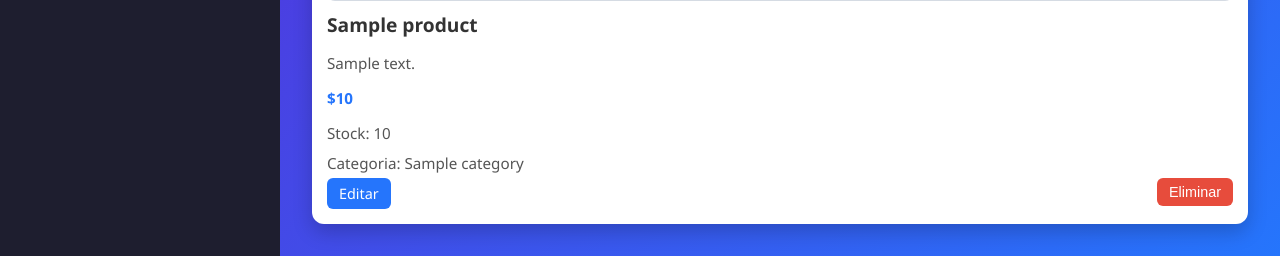
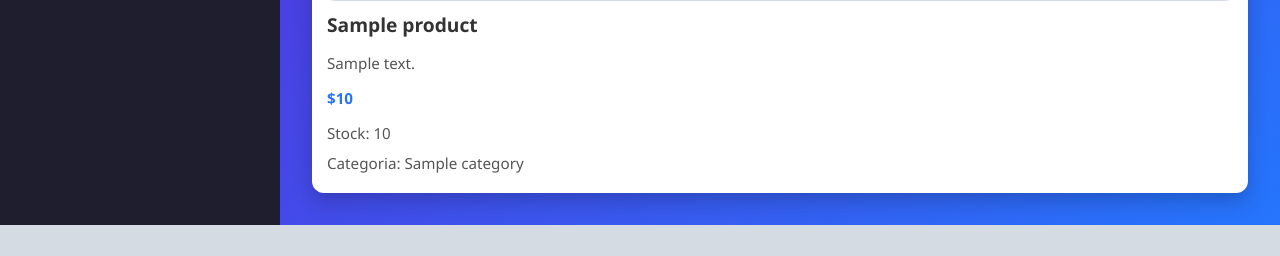
Before and after one commit to VmSoftwareSolution/Refactor_PHP_Backend, a PHP site: the page made by app/views/products/list.php in a window 1280 px wide. Shown: the part 822-1078 px from the top of the page. After the commit the page ends 1047 px from the top, so only its background shows below. Run offline with PHP 8.4, Linux system fonts and the light colour scheme; the template is opened without the code that fills it: most values are stand-ins (such as "Sample title", 1, 10 or a date in 2020); grey boxes marked "Sample" are stand-in pictures.

Commit message:
fix(productos): Eliminacion de botones

```diff
--- a/app/views/products/list.php
+++ b/app/views/products/list.php
@@ -4,7 +4,6 @@
 <meta charset="UTF-8">
 <title>Productos</title>
 <style>
-/* Layout general */
 body {
     margin: 0;
     display: flex;
@@ -13,32 +12,27 @@ body {
     min-height: 100vh;
 }
 
-/* Sidebar */
 .navbar {
     flex-shrink: 0;
 }
 
-/* Contenido */
 .main-content {
     flex-grow: 1;
     padding: 2rem;
     color: #fff;
 }
 
-/* Título */
 h1 {
     text-align: center;
     margin-bottom: 2rem;
 }
 
-/* Grid de productos */
 .container {
     display: grid;
     grid-template-columns: repeat(auto-fit, minmax(250px, 1fr));
     gap: 20px;
 }
 
-/* Tarjetas */
 .card {
     background: #fff;
     border-radius: 12px;
@@ -69,7 +63,6 @@ h1 {
     margin: 10px 0;
 }
 
-/* Acciones */
 .card .actions {
     display: flex;
     justify-content: space-between;
@@ -109,13 +102,6 @@ h1 {
                     <p>Stock: <?= htmlspecialchars($product['stock'] ?? '0') ?></p>
                     <p>Categoria: <?= htmlspecialchars($product['category'] ?? '-') ?></p>
 
-                    <div class="actions">
-                        <a href="/products/edit?id=<?= htmlspecialchars($product['id']) ?>" class="btn btn-edit">Editar</a>
-                        <form action="/products/delete" method="POST" style="display:inline;">
-                            <input type="hidden" name="id" value="<?= htmlspecialchars($product['id']) ?>">
-                            <button type="submit" class="btn btn-delete" onclick="return confirm('¿Seguro que deseas eliminar este producto?');">Eliminar</button>
-                        </form>
-                    </div>
                 </div>
             <?php endforeach; ?>
         <?php else: ?>
```
